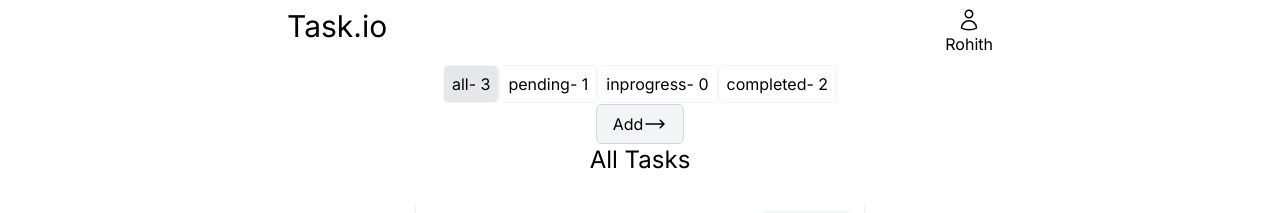
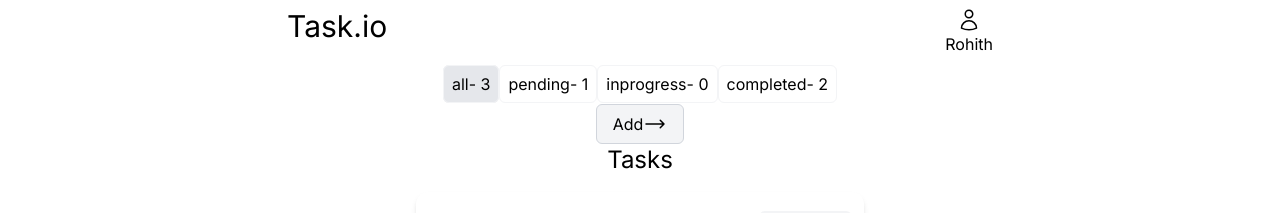
Before and after one commit to rohitbrk/Task-Management, a React (Vite) app: page / in a window 1280 px wide. Shown: the top 213 px of the page. Built offline with nearby package versions, Linux system fonts and the light colour scheme.

Commit message:
change title string in TasksList component

```diff
--- a/src/components/TasksList.tsx
+++ b/src/components/TasksList.tsx
@@ -16,7 +16,7 @@ const TasksList = ({
 }: TasksListProps) => {
   return (
     <div className="flex flex-col items-center gap-2">
-      <div className="flex justify-around text-2xl">All Tasks</div>
+      <div className="flex justify-around text-2xl">Tasks</div>
       <ul>
         {tasks.length === 0 ? (
           <div>No Tasks</div>
```
